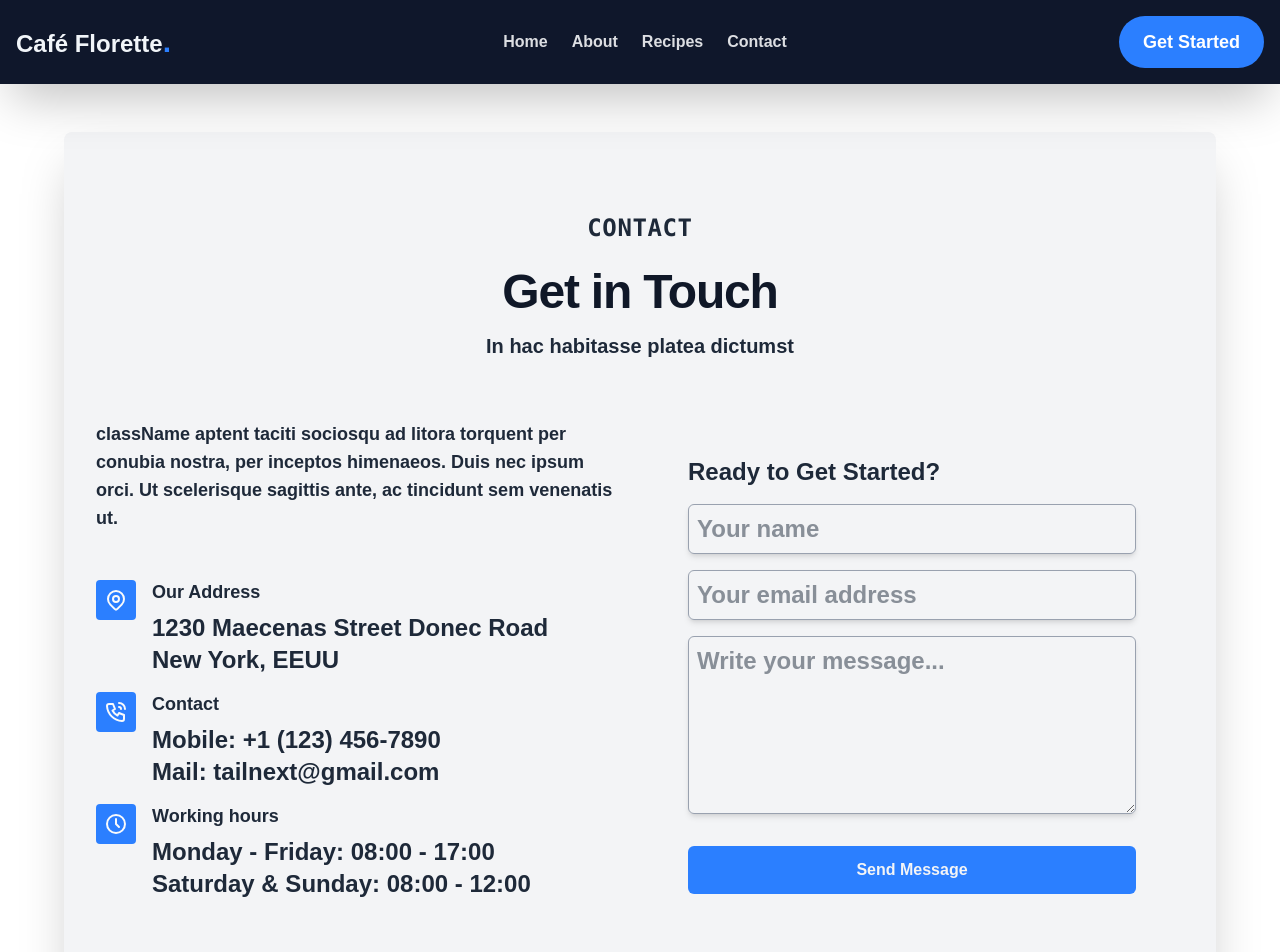
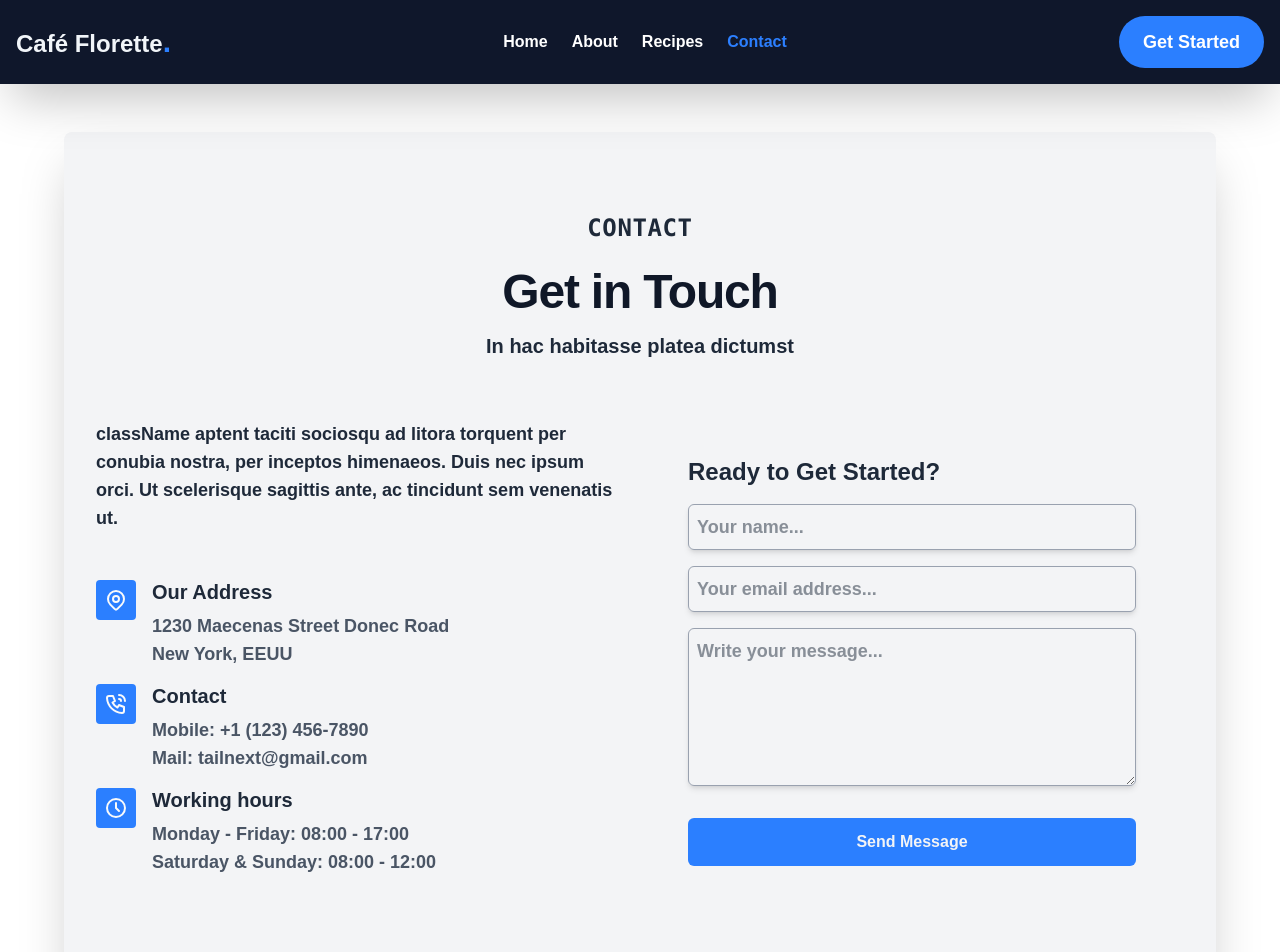
Before and after one commit to AwadRoubahAhmed/cafe_florette_react_ts, a React (Vite) app: page /Contact in a window 1280 px wide. Shown: the top 952 px of the page. Built offline with nearby package versions, Linux system fonts and the light colour scheme.

Commit message:
Animation avec Framer Motion !

```diff
--- a/package.json
+++ b/package.json
@@ -12,7 +12,7 @@
   "dependencies": {
     "@tailwindcss/vite": "^4.0.0",
     "framer-motion": "^12.0.6",
-    "motion": "^12.0.6",
+    "motion": "^12.3.1",
     "react": "^18.3.1",
     "react-dom": "^18.3.1",
     "react-icons": "^5.4.0",
--- a/src/components/Navigation/Navbar.tsx
+++ b/src/components/Navigation/Navbar.tsx
@@ -2,6 +2,7 @@ import { NavLink, useNavigate } from "react-router-dom";
 import BtnGetStarted from "../BtnGetStarted";
 import { FaWindowClose } from "react-icons/fa";
 import { IoMenuSharp } from "react-icons/io5";
+import { motion } from "motion/react";
 import {
   FaFacebook,
   FaTwitter,
@@ -21,7 +22,8 @@ const Navbar = () => {
     <header className="container sticky top-0 z-50 flex justify-between items-center bg-slate-900 text-slate-100 shadow-2xl p-4">
       {/* Logo Title */}
       <div>
-        <h1
+        <motion.h1
+          animate={{ x: [null, 50, 0] }}
           onClick={() => navigate("/", { replace: true })}
           className="text-2xl font-bold cursor-pointer"
         >
@@ -29,16 +31,18 @@ const Navbar = () => {
           <span className="text-blue-500 text-3xl font-bold rounded-full">
             .
           </span>
-        </h1>
+        </motion.h1>
       </div>
 
       {/* Navigation Menu */}
-      <div className="text-gray-100/90">
+      <div className="text-gray-100">
         <ul className="hidden md:flex justify-center items-center font-bold space-x-6">
           <li className="">
             <NavLink
               to="/"
-              className="text-base text-gray-100/90 hover:text-blue-500"
+              className={({ isActive }) =>
+                isActive ? "text-blue-500" : undefined
+              }
             >
               Home
             </NavLink>
@@ -46,7 +50,9 @@ const Navbar = () => {
           <li>
             <NavLink
               to="/About"
-              className="text-base text-gray-100/90 hover:text-blue-500"
+              className={({ isActive }) =>
+                isActive ? "text-blue-500" : undefined
+              }
             >
               About
             </NavLink>
@@ -54,7 +60,9 @@ const Navbar = () => {
           <li>
             <NavLink
               to="/Menu"
-              className="text-base text-gray-100/90 hover:text-blue-500"
+              className={({ isActive }) =>
+                isActive ? "text-blue-500" : undefined
+              }
             >
               Recipes
             </NavLink>
@@ -62,7 +70,9 @@ const Navbar = () => {
           <li>
             <NavLink
               to="/Contact"
-              className="text-base text-gray-100/90 hover:text-blue-500"
+              className={({ isActive }) =>
+                isActive ? "text-blue-500" : undefined
+              }
             >
               Contact
             </NavLink>
@@ -107,22 +117,34 @@ const Navbar = () => {
         </h1>
         <ul className="mt-4 font-bold">
           <li className="border-b-1 mb-4">
-            <NavLink to="/" className="text-base hover:text-blue-500">
+            <NavLink
+              to="/"
+              className="text-base hover:text-blue-500 text-gray-800"
+            >
               Home
             </NavLink>
           </li>
           <li className="border-b-1 mb-4">
-            <NavLink to="/About" className="text-base hover:text-blue-500">
+            <NavLink
+              to="/About"
+              className="text-base hover:text-blue-500 text-gray-800"
+            >
               About
             </NavLink>
           </li>
           <li className="border-b-1 mb-4">
-            <NavLink to="/Menu" className="text-base hover:text-blue-500">
+            <NavLink
+              to="/Menu"
+              className="text-base hover:text-blue-500 text-gray-800"
+            >
               Recipes
             </NavLink>
           </li>
           <li className="border-b-1 mb-4">
-            <NavLink to="/Contact" className="text-base hover:text-blue-500">
+            <NavLink
+              to="/Contact"
+              className="text-base hover:text-blue-500 text-gray-800"
+            >
               Contact
             </NavLink>
           </li>
--- a/src/index.css
+++ b/src/index.css
@@ -9,8 +9,11 @@
     background-color: #f2f2f2;
   }
   a {
-    color: #333;
+    color: #fff;
     text-decoration: none;
+  }
+  a:hover {
+    color: var(--color-blue-500) /* oklch(0.623 0.214 259.815) */;
   }
   a.active {
     color: var(--color-blue-500) /* oklch(0.623 0.214 259.815) */;
--- a/src/pages/Contact/Contact.tsx
+++ b/src/pages/Contact/Contact.tsx
@@ -1,6 +1,8 @@
-import { Link } from "react-router-dom";
+import { useNavigate } from "react-router-dom";
+import { motion } from "motion/react";
 
 const Contact = () => {
+  const navigate = useNavigate();
   return (
     <section className="container w-full bg-white" id="contact">
       <div className="bg-gray-100 mx-auto max-w-6xl text-gray-800 my-12 px-6 py-12 sm:px-6 lg:px-8 lg:py-20 rounded-lg shadow-2xl">
@@ -26,7 +28,11 @@ const Contact = () => {
                 scelerisque sagittis ante, ac tincidunt sem venenatis ut.
               </p>
               <ul className="mb-6 md:mb-0">
-                <li className="flex">
+                <motion.li
+                  animate={{ x: [null, 100, 0] }}
+                  transition={{ ease: "easeOut", duration: 2 }}
+                  className="flex"
+                >
                   <div className="flex h-10 w-10 items-center justify-center rounded bg-blue-500 text-gray-50">
                     <svg
                       xmlns="http://www.w3.org/2000/svg"
@@ -45,16 +51,18 @@ const Contact = () => {
                     </svg>
                   </div>
                   <div className="ml-4 mb-4">
-                    <h3 className="mb-2 text-lg font-semibold leading-6 text-gray-800">
+                    <h3 className="mb-2 text-lg md:text-xl font-semibold leading-6 text-gray-800">
                       Our Address
                     </h3>
-                    <p className="text-gray-800 ">
+                    <p className="text-gray-600 text-base md:text-lg">
                       1230 Maecenas Street Donec Road
                     </p>
-                    <p className="text-gray-800 ">New York, EEUU</p>
+                    <p className="text-gray-600 text-base md:text-lg">
+                      New York, EEUU
+                    </p>
                   </div>
-                </li>
-                <li className="flex">
+                </motion.li>
+                <motion.li animate={{ x: [null, 100, 0] }} className="flex">
                   <div className="flex h-10 w-10 items-center justify-center rounded bg-blue-500 text-gray-50">
                     <svg
                       xmlns="http://www.w3.org/2000/svg"
@@ -74,14 +82,18 @@ const Contact = () => {
                     </svg>
                   </div>
                   <div className="ml-4 mb-4">
-                    <h3 className="mb-2 text-lg font-semibold leading-6 text-gray-800 ">
+                    <h3 className="mb-2 text-lg md:text-xl font-semibold leading-6 text-gray-800 ">
                       Contact
                     </h3>
-                    <p className="text-gray-800 ">Mobile: +1 (123) 456-7890</p>
-                    <p className="text-gray-800 ">Mail: tailnext@gmail.com</p>
+                    <p className="text-gray-600 text-base md:text-lg">
+                      Mobile: +1 (123) 456-7890
+                    </p>
+                    <p className="text-gray-600 text-base md:text-lg">
+                      Mail: tailnext@gmail.com
+                    </p>
                   </div>
-                </li>
-                <li className="flex">
+                </motion.li>
+                <motion.li animate={{ x: [null, 100, 0] }} className="flex">
                   <div className="flex h-10 w-10 items-center justify-center rounded bg-blue-500 text-gray-50">
                     <svg
                       xmlns="http://www.w3.org/2000/svg"
@@ -100,23 +112,26 @@ const Contact = () => {
                     </svg>
                   </div>
                   <div className="ml-4 mb-4">
-                    <h3 className="mb-2 text-lg font-semibold leading-6 text-gray-800 ">
+                    <h3 className="mb-2 text-lg md:text-xl font-semibold leading-6 text-gray-800 ">
                       Working hours
                     </h3>
-                    <p className="text-gray-800 ">
+                    <p className="text-gray-600 text-base md:text-lg">
                       Monday - Friday: 08:00 - 17:00
                     </p>
-                    <p className="text-gray-800 ">
+                    <p className="text-gray-600 text-base md:text-lg">
                       Saturday &amp; Sunday: 08:00 - 12:00
                     </p>
                   </div>
-                </li>
+                </motion.li>
               </ul>
             </div>
             <div className="card h-fit max-w-6xl p-5 md:p-12" id="form">
-              <h2 className="mb-4 text-2xl font-bold ">
+              <motion.h2
+                animate={{ x: [null, 100, 0] }}
+                className="mb-4 text-2xl font-bold "
+              >
                 Ready to Get Started?
-              </h2>
+              </motion.h2>
               <form id="contactForm">
                 <div className="mb-6">
                   <div className="mx-0 mb-1 sm:mb-4">
@@ -129,8 +144,8 @@ const Contact = () => {
                         type="text"
                         id="name"
                         // autocomplete="given-name"
-                        placeholder="Your name"
-                        className="mb-2 w-full rounded-md border border-gray-400 py-2 pl-2 pr-4 shadow-md  sm:mb-0"
+                        placeholder="Your name..."
+                        className="mb-2 w-full rounded-md border border-gray-400 text-lg py-2 pl-2 pr-4 shadow-md sm:mb-0"
                         name="name"
                       />
                     </div>
@@ -143,8 +158,8 @@ const Contact = () => {
                         type="email"
                         id="email"
                         // autocomplete="email"
-                        placeholder="Your email address"
-                        className="mb-2 w-full rounded-md border border-gray-400 py-2 pl-2 pr-4 shadow-md  sm:mb-0"
+                        placeholder="Your email address..."
+                        className="mb-2 w-full rounded-md border border-gray-400  text-lg py-2 pl-2 pr-4 shadow-md  sm:mb-0"
                         name="email"
                       />
                     </div>
@@ -160,19 +175,20 @@ const Contact = () => {
                       cols={30}
                       rows={5}
                       placeholder="Write your message..."
-                      className="mb-2 w-full rounded-md border border-gray-400 py-2 pl-2 pr-4 shadow-md  sm:mb-0"
+                      className="mb-2 w-full rounded-md border border-gray-400 text-lg py-2 pl-2 pr-4 shadow-md  sm:mb-0"
                     ></textarea>
                   </div>
                 </div>
                 <div className="text-center">
-                  <Link to="/">
-                    <button
-                      type="submit"
-                      className="btn btn-primary w-full text-gray-100 text-base bg-blue-500 hover:bg-blue-400 px-6 py-3 font-xl rounded-md sm:mb-0"
-                    >
-                      Send Message
-                    </button>
-                  </Link>
+                  <motion.button
+                    initial={{ scale: 0 }}
+                    animate={{ scale: 1 }}
+                    onClick={() => navigate("/")}
+                    type="submit"
+                    className="btn btn-primary w-full text-gray-100 text-base bg-blue-500 hover:bg-blue-400 px-6 py-3 font-xl rounded-md sm:mb-0 cursor-pointer"
+                  >
+                    Send Message
+                  </motion.button>
                 </div>
               </form>
             </div>
--- a/src/pages/Home/Home.tsx
+++ b/src/pages/Home/Home.tsx
@@ -3,15 +3,20 @@ import About from "../About/About";
 import Contact from "../Contact/Contact";
 
 import Menu from "../Menu/Menu";
+import { motion } from "motion/react";
 
 const Home = () => {
   return (
-    <div className="container">
+    <motion.div
+      initial={{ opacity: 0 }}
+      whileInView={{ opacity: 1 }}
+      className="container"
+    >
       <Hero />
       <About />
       <Menu />
       <Contact />
-    </div>
+    </motion.div>
   );
 };
 
```
Also changed, not shown: src/components/BtnGetStarted.tsx (+5 -2 lines), src/components/Hero.tsx (+11 -13 lines), src/components/MealForms.tsx (+7 -2 lines), src/components/MealItem.tsx (+10 -3 lines), src/components/RecipeDetails.tsx (+12 -5 lines), src/pages/About/About.tsx (+18 -7 lines), 1 other file (tests, documents, lock files or other folders).
